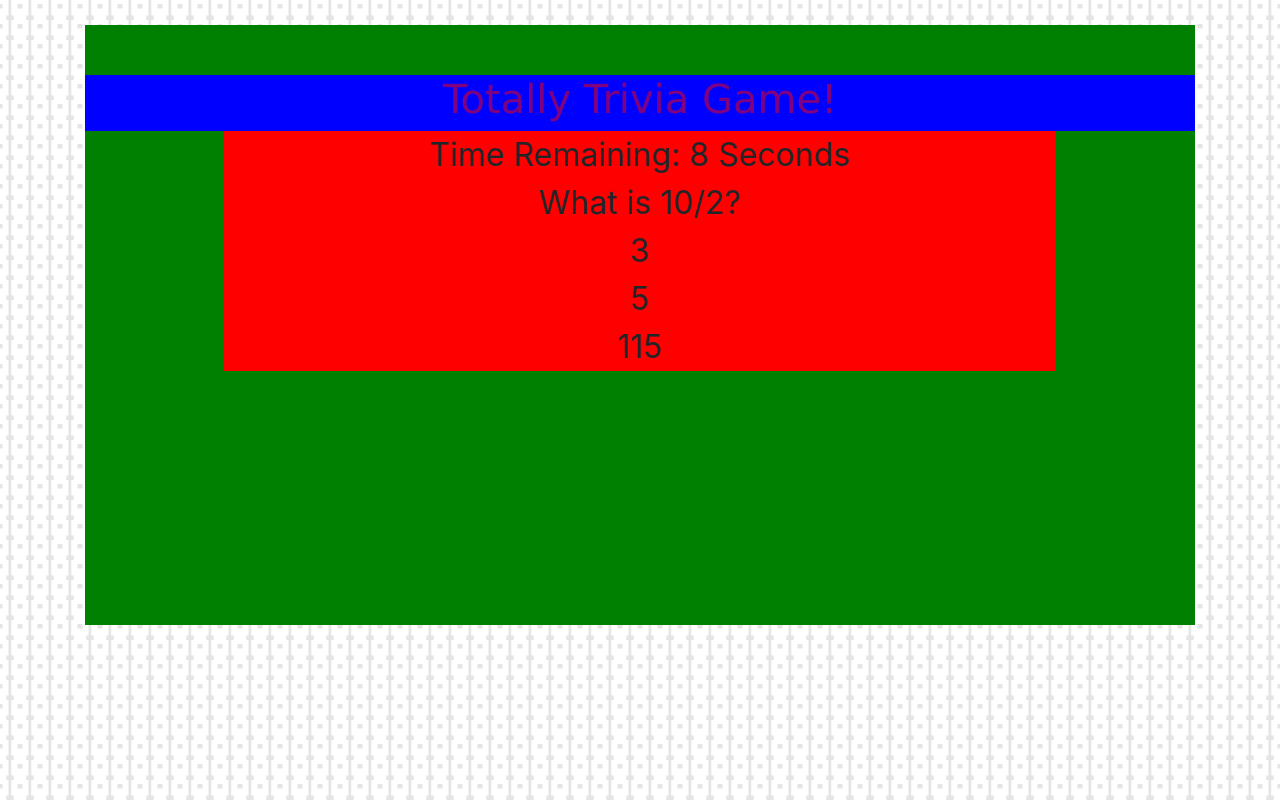
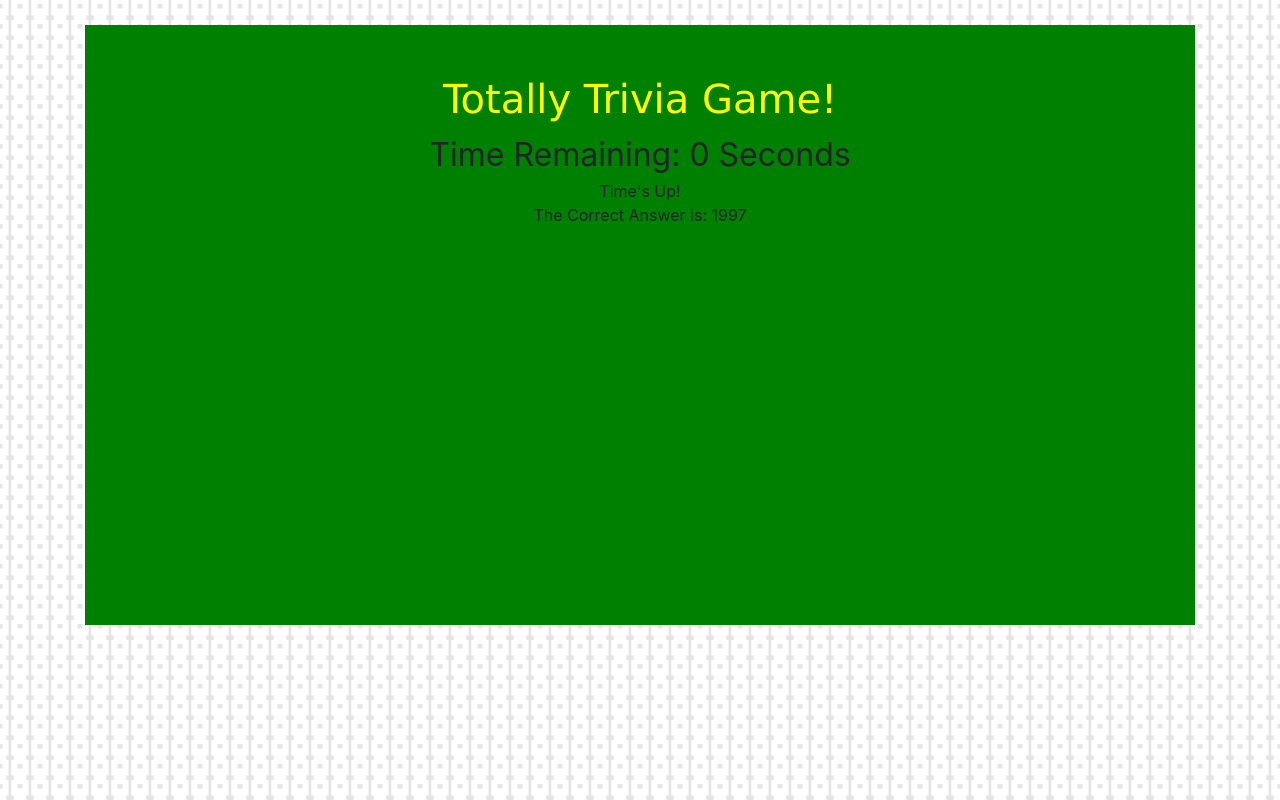
Before and after one commit to lmasullo/TriviaGame, a plain HTML site: page index.html in a window 1280 px wide. Both pictures are taken after a click on the button "Start". Drawn offline with nearby package versions, Linux system fonts and the light colour scheme.

Commit message:
js working

```diff
--- a/assets/css/styles.css
+++ b/assets/css/styles.css
@@ -10,21 +10,22 @@ body {
 
 #title {
   margin-top: 50px;
-  background-color: blue;
+  /* background-color: blue; */
 }
 
 h1 {
-  font-family: 'Lucida Sans', 'Lucida Sans Regular', 'Lucida Grande', 'Lucida Sans Unicode', Geneva, Verdana, sans-serif;
-  color: purple;
+  font-family: "Lucida Sans", "Lucida Sans Regular", "Lucida Grande",
+    "Lucida Sans Unicode", Geneva, Verdana, sans-serif;
+  color: yellow;
 }
 
 #questions {
   width: 75%;
-  background-color: red;
-  display: none
+  /* background-color: red; */
+  display: none;
 }
 
-#start {
+.start {
   height: 50px;
   width: 300px;
   margin-top: 150px;
@@ -40,7 +41,7 @@ h1 {
 }
 
 .answer {
-  width: 50%;
+  width: 60%;
   margin: auto;
   font-size: 32px;
 }
--- a/assets/js/app.js
+++ b/assets/js/app.js
@@ -1,60 +1,167 @@
-//Ensure js file is connected
-console.log("Connected!");
+/* eslint-disable func-names */
+// Ensure js file is connected
+console.log('Connected!');
 
-//Make sure document is loaded
-$( document ).ready(function() {
-  console.log("Document Ready");
+// Make sure document is loaded
+$(document).ready(() => {
+  console.log('Document Ready');
 
+  $('#startOver').hide();
 
+  // Set the Availavble Questions
   const Questions = [
     {
-      question: "What is 10/2?",
-      answers: {
-        a: '3',
-        b: '5',
-        c: '115'
-      },
-      correctAnswer: 'b'
+      question: 'Which animated movie was first to feature a celebrity as a voice actor?',
+      correctAnswer: 'Aladdin',
+      answers: ['Toy Story', 'Aladdin', 'James and the Giant Peach', 'The Hunchback of Notre Dame'],
     },
     {
-      question: "What is 30/3?",
-      answers: {
-        a: '3',
-        b: '5',
-        c: '10'
+      question: 'When was the movie &#039;Con Air&#039; released?',
+      correctAnswer: '1997',
+      answers: ['1997', '1985', '1999', '1990'],
     },
-      correctAnswer: 'c'
+    {
+      question: 'What was Dorothy&#039;s surname in &#039;The Wizard Of Oz&#039;?',
+      correctAnswer: 'Gale',
+      answers: ['Gale', 'Perkins', 'Day', 'Parker'],
+    },
+    {
+      question: 'This movie contains the quote, &quot;Houston, we have a problem.&quot;',
+      correctAnswer: 'Apollo 13',
+      answers: ['The Right Stuff', 'Capricorn One', 'Apollo 13', 'Marooned'],
+    },
+    {
+      question:
+        'Which movie includes a giant bunny-like spirit who has magic powers including growing trees?',
+      correctAnswer: 'My Neighbor Totoro',
+      answers: ['Hop', 'Rise of the Guardians', 'Alice in Wonderland', 'My Neighbor Totoro'],
+    },
+    {
+      question: 'What was the first monster to appear alongside Godzilla?',
+      correctAnswer: 'Anguirus',
+      answers: ['King Kong', 'Mothra', 'Anguirus', 'King Ghidora'],
+    },
+    {
+      question:
+        'When does &quot;Rogue One: A Star Wars Story&quot; take place chronologically in the series?',
+      correctAnswer: 'Between Episode 3 and 4',
+      answers: [
+        'Between Episode 3 and 4',
+        'After Episode 6',
+        'Before Episode 1',
+        'Between Episode 4 and 5',
+      ],
+    },
+    {
+      question: 'In the 2012 film, &quot;The Lorax&quot;, who is the antagonist?',
+      correctAnswer: 'Aloysius O&#039;Hare',
+      answers: ['Ted Wiggins', 'Aloysius O&#039;Hare', 'The Once-Ler', 'Grammy Norma'],
+    },
+    {
+      question: 'The 2016 Disney animated film &#039;Moana&#039; is based on which culture?',
+      correctAnswer: 'Polynesian',
+      answers: ['Native American', 'Japanese', 'Nordic', 'Polynesian'],
+    },
+    {
+      question: 'In the 1995 film &quot;Balto&quot;, who are Steele&#039;s accomplices?',
+      correctAnswer: 'Kaltag, Nikki, and Star',
+      answers: [
+        'Dusty, Kirby, and Ralph',
+        'Kaltag, Nikki, and Star',
+        'Nuk, Yak, and Sumac',
+        'Jenna, Sylvie, and Dixie',
+      ],
+    },
+  ]; // End Questions array
+
+  // Set the initial question number
+  let questNum = 0;
+
+  //  Set our number counter, seconds to count down.
+  let number = 1;
+
+  //  Variable that will hold our interval ID when we execute the "run" function
+  let intervalId;
+
+  // Set the initial correct and incorrect values
+  let correct = 0;
+  let incorrect = 0;
+
+  // Get the next question function
+  function nextQuest() {
+    // Increment the question
+    questNum++;
+
+    if (questNum === 10) {
+      // Reset the question to the first
+      // questNum = 0;
+
+      // Hide Question and Answers
+      $('#question').hide();
+      $('#answers').hide();
+
+      // Show you're done
+      $('#message').show();
+      $('#message').html("All Done, here's how you did.");
+      $('#message').append(`<br>Correct Answer: ${correct}`);
+      $('#message').append(`<br>Incorrect Answer: ${incorrect}<br>`);
+      $('#startOver').show();
+      // const newBtn = $("<button id='startOver' class='start'>Start Over</button>");
+      // $('#message').append(newBtn);
+    } else {
+      loadQuestion();
     }
-  ];//End of the Questions object
+  }
 
-  //Set the initial question number
-  questNum = 0;
+  //  The decrement function.
+  function decrement() {
+    //  Decrease number by one.
+    number--;
 
+    //  Show the number in the #show-number tag.
+    $('#timerSec').html(number);
 
-  //Start Button Click Event
-  $("#start").click(function(){
-    console.log("Start Clicked!");
+    //  Once number hits zero...
+    if (number === 0) {
+      console.log('Time Up!');
+      // Run the stop function.
+      stop();
 
-    //Make start button hidden
-    $("#start").hide();
+      // Get the answer to the current question, the letter
+      const currAnswer = Questions[questNum].correctAnswer;
 
-    //Make question div visible
-    $("#questions").show();
+      // Hide Question and Answers
+      $('#question').hide();
+      $('#answers').hide();
 
-    loadQuestion();
+      // Display Time Up Message
+      $('#message').show();
+      $('#message').html("Time's Up!");
+      $('#message').append(`<br>The Correct Answer is: ${currAnswer}`);
 
-  });//End Start Button click
+      // Load the next question after 3 secs
+      setTimeout(() => {
+        nextQuest();
+      }, 500);
 
-  //Function to load a question
-  function loadQuestion(){
+      // Call the next question after 3 secs
+      // const delayFunc = setTimeout(nextQuest(), 3000);
+    } // End timer gets to 0
+  } // End Decrement Function
 
-    //  Set our number counter.
-    var number = 10;
+  //  The stop function
+  function stop() {
+    //  Clears our intervalId
+    //  We just pass the name of the interval
+    //  to the clearInterval function.
+    clearInterval(intervalId);
+    if (number === 0) {
+      number = 1;
+    }
+  } // End Stop Function
 
-    //  Variable that will hold our interval ID when we execute
-    //  the "run" function
-    var intervalId;
-
+  // Function to load a question
+  function loadQuestion() {
     //  The run function sets an interval
     //  that runs the decrement function once a second.
     //  *****BUG FIX********
@@ -63,86 +170,109 @@ $( document ).ready(function() {
       clearInterval(intervalId);
       intervalId = setInterval(decrement, 1000);
     }
+    //  Execute the run function and start the timer.
+    run();
 
-    //  The decrement function.
-    function decrement() {
-      //  Decrease number by one.
-      number--;
+    //  Clear and Show Question and Answers
+    $('#question').empty();
+    $('#answers').empty();
+    $('#question').show();
+    $('#answers').show();
+    // Hide message
+    $('#message').hide();
 
-      //  Show the number in the #show-number tag.
-      $("#timerSec").html(number);
+    // Get the current question based on questNum
+    const currQuest = Questions[questNum].question;
 
-      //  Once number hits zero...
-      if (number === 0) {
-        //  ...run the stop function.
+    // Get the answers to the current question
+    const currAnswers = Questions[questNum].answers;
+    console.log(currAnswers);
+
+    // Display the current question
+    $('#question').html(currQuest);
+
+    // Display the current answers
+    currAnswers.forEach((element) => {
+      $('#answers').append(`<div id='a' class='answer'>${element}</div>`);
+    });
+
+    $('.answer').click(function () {
+      console.log('Answer clicked');
+
+      // Value of clicked div
+      const currVal = $(this).html();
+      console.log(currVal);
+
+      // Get the answer to the current question, the letter
+      const currAnswer = Questions[questNum].correctAnswer;
+
+      // Stop the timer
       stop();
 
-        //  Alert the user that time is up.
-        alert("Time Up!");
-      }
-    }
+      // Hide Question and Answers
+      $('#question').hide();
+      $('#answers').hide();
 
-    //  The stop function
-    function stop() {
-      //  Clears our intervalId
-      //  We just pass the name of the interval
-      //  to the clearInterval function.
-      clearInterval(intervalId);
-      if (number === 0) {
-        number = 10;
-      }
-    }
+      // Check if it is the correct answer
+      // Check if clicked div value matches the correct answer
+      if (currAnswer === currVal) {
+        console.log('Correct');
 
-//  Execute the run function.
-run();
+        // increment correct
+        correct++;
 
-    //Get the current question based on questNum
-    let currQuest = Questions[questNum].question;
+        // Display Correct Message
+        $('#message').show();
+        $('#message').html('Correct!');
+      } else {
+        console.log('Wrong');
 
-    //Get the answers to the current question
-    let currAnswers = Questions[questNum].answers;
+        // increment INcorrect
+        incorrect++;
 
-    //Display the current question
-    $("#question").html(currQuest);
+        // Display Incorrect Message
+        $('#message').show();
+        $('#message').html('Nope!');
+        $('#message').append(`<br>The Correct Answer is: ${currAnswer}`);
+      } // End check if correct
 
-    //Display the current answers
-    let answerA = currAnswers.a;
-    let answerB = currAnswers.b;
-    let answerC = currAnswers.c;
+      // Load the next question after 3 secs
+      setTimeout(() => {
+        nextQuest();
+      }, 500);
+    }); // End click on answer
+  } // End loadQuestion function
 
-    $("#answers").append("<div id='a' class='answer'>"+answerA+"</div>");
-    $("#answers").append("<div id='b' class='answer'>"+answerB+"</div>");
-    $("#answers").append("<div id='c' class='answer'>"+answerC+"</div>");
+  // Start Button Click Event
+  $('#start').click(() => {
+    console.log('Start Clicked!');
 
-    $(".answer").click(function(){
-      console.log("answer clicked");
-      console.log($(this).html());
+    // Make start button hidden
+    $('#start').hide();
 
-      //ID of clicked div
-      let currID = $(this).attr('id');
-      console.log(currID);
+    // Make question div visible
+    $('#questions').show();
 
-      //Get the answer to the current question
-      let currAnswer = Questions[questNum].correctAnswer;
-      console.log(currAnswer);
+    // Call the Load Question function
+    loadQuestion();
+  }); // End Start Button click
 
-      //Check if it is the correct answer
-      if (currAnswer === currID ){
-        console.log("Correct");
+  // Start Over Button Click Event
+  $('#startOver').click(() => {
+    console.log('Start Over Clicked!');
 
-      }else{
-        console.log("Wrong");
+    // Reset
+    questNum = 0;
+    correct = 0;
+    incorrect = 0;
 
-      }//End check if correcgt
-    });//End click on answer
+    // Make start button hidden
+    $('#startOver').hide();
 
+    // Make question div visible
+    $('#questions').show();
 
-
-
-  }//End loadQuestion function
-
-
-
-
-
-});//End document ready
+    // Call the Load Question function
+    loadQuestion();
+  }); // End Start Button click
+}); // End document ready
--- a/index.html
+++ b/index.html
@@ -1,27 +1,32 @@
-<!doctype html>
+<!DOCTYPE html>
 <html lang="en">
-
   <head>
     <!-- Required meta tags -->
-  <meta charset="utf-8">
-  <meta name="viewport" content="width=device-width, initial-scale=1, shrink-to-fit=no">
+    <meta charset="utf-8" />
+    <meta
+      name="viewport"
+      content="width=device-width, initial-scale=1, shrink-to-fit=no"
+    />
 
     <!-- Normalize CSS-->
-  <link rel="stylesheet" href="assets/css/normalize.css">
+    <link rel="stylesheet" href="assets/css/normalize.css" />
 
     <!-- Bootstrap CSS -->
-  <link rel="stylesheet" href="https://stackpath.bootstrapcdn.com/bootstrap/4.3.1/css/bootstrap.min.css"
-    integrity="sha384-ggOyR0iXCbMQv3Xipma34MD+dH/1fQ784/j6cY/iJTQUOhcWr7x9JvoRxT2MZw1T" crossorigin="anonymous">
+    <link
+      rel="stylesheet"
+      href="https://stackpath.bootstrapcdn.com/bootstrap/4.3.1/css/bootstrap.min.css"
+      integrity="sha384-ggOyR0iXCbMQv3Xipma34MD+dH/1fQ784/j6cY/iJTQUOhcWr7x9JvoRxT2MZw1T"
+      crossorigin="anonymous"
+    />
 
     <!-- Custom CSS -->
-  <link rel="stylesheet" href="assets/css/styles.css">
+    <link rel="stylesheet" href="assets/css/styles.css" />
 
     <title>Hello, world!</title>
   </head>
 
   <body>
     <div class="container">
-
       <div id="main">
         <div class="row mx-auto text-center">
           <div id="title" class="col">
@@ -30,15 +35,19 @@
         </div>
         <div class="row mx-auto text-center">
           <div class="col">
-          <button id="start" class="">Start</button>
+            <button id="start" class="start">Start</button>
+            <button id="startOver" class="start">Start Over</button>
           </div>
         </div>
 
         <div id="questions" class="row mx-auto text-center">
           <div class="col">
-          <div id="timer">Time Remaining: <span id="timerSec">30</span> Seconds</div>
+            <div id="timer">
+              Time Remaining: <span id="timerSec">30</span> Seconds
+            </div>
             <div id="question"></div>
             <div id="answers"></div>
+            <div id="message"></div>
           </div>
         </div>
 
@@ -48,23 +57,25 @@
       <!-- End Container -->
     </div>
 
-
-
-
     <!-- Optional JavaScript -->
     <!-- jQuery first, then Popper.js, then Bootstrap JS -->
-  <script src="https://code.jquery.com/jquery-3.3.1.slim.min.js"
-    integrity="sha384-q8i/X+965DzO0rT7abK41JStQIAqVgRVzpbzo5smXKp4YfRvH+8abtTE1Pi6jizo" crossorigin="anonymous">
-  </script>
-  <script src="https://cdnjs.cloudflare.com/ajax/libs/popper.js/1.14.7/umd/popper.min.js"
-    integrity="sha384-UO2eT0CpHqdSJQ6hJty5KVphtPhzWj9WO1clHTMGa3JDZwrnQq4sF86dIHNDz0W1" crossorigin="anonymous">
-  </script>
-  <script src="https://stackpath.bootstrapcdn.com/bootstrap/4.3.1/js/bootstrap.min.js"
-    integrity="sha384-JjSmVgyd0p3pXB1rRibZUAYoIIy6OrQ6VrjIEaFf/nJGzIxFDsf4x0xIM+B07jRM" crossorigin="anonymous">
-  </script>
+    <script
+      src="https://code.jquery.com/jquery-3.3.1.slim.min.js"
+      integrity="sha384-q8i/X+965DzO0rT7abK41JStQIAqVgRVzpbzo5smXKp4YfRvH+8abtTE1Pi6jizo"
+      crossorigin="anonymous"
+    ></script>
+    <script
+      src="https://cdnjs.cloudflare.com/ajax/libs/popper.js/1.14.7/umd/popper.min.js"
+      integrity="sha384-UO2eT0CpHqdSJQ6hJty5KVphtPhzWj9WO1clHTMGa3JDZwrnQq4sF86dIHNDz0W1"
+      crossorigin="anonymous"
+    ></script>
+    <script
+      src="https://stackpath.bootstrapcdn.com/bootstrap/4.3.1/js/bootstrap.min.js"
+      integrity="sha384-JjSmVgyd0p3pXB1rRibZUAYoIIy6OrQ6VrjIEaFf/nJGzIxFDsf4x0xIM+B07jRM"
+      crossorigin="anonymous"
+    ></script>
 
     <!-- Custom JS -->
     <script src="assets/js/app.js"></script>
   </body>
-
 </html>
```
Lines whose indentation alone changed are shown as unchanged.
